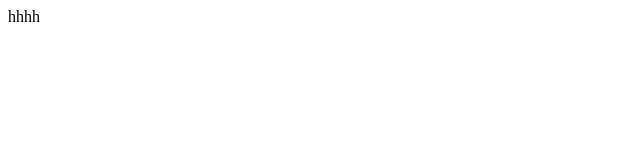
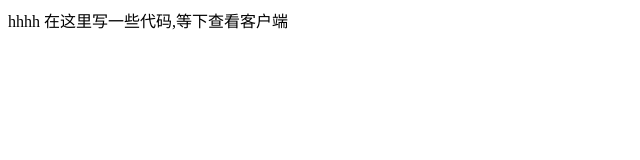
Before and after one commit to iseelinwen/codeWorld, a plain HTML site: page index/index.html in a window 1280 px wide. Shown: the whole page, without its empty margins (0-640 px from the left). Drawn offline with Linux system fonts and the light colour scheme.

Commit message:
Update index.html

```diff
--- a/index/index.html
+++ b/index/index.html
@@ -6,5 +6,6 @@
 </head>
 <body>
 	hhhh
+	在这里写一些代码,等下查看客户端
 </body>
 </html>
```
